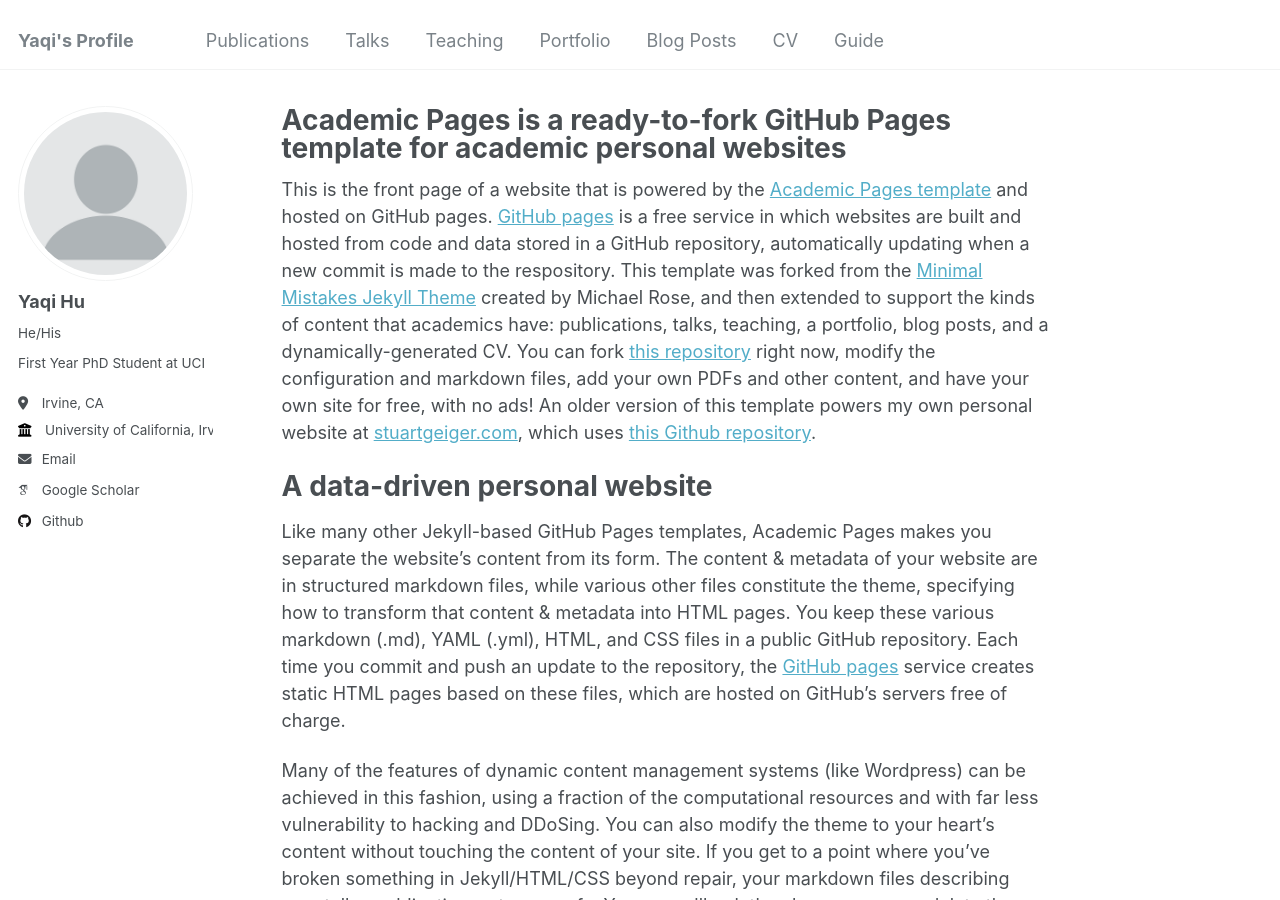
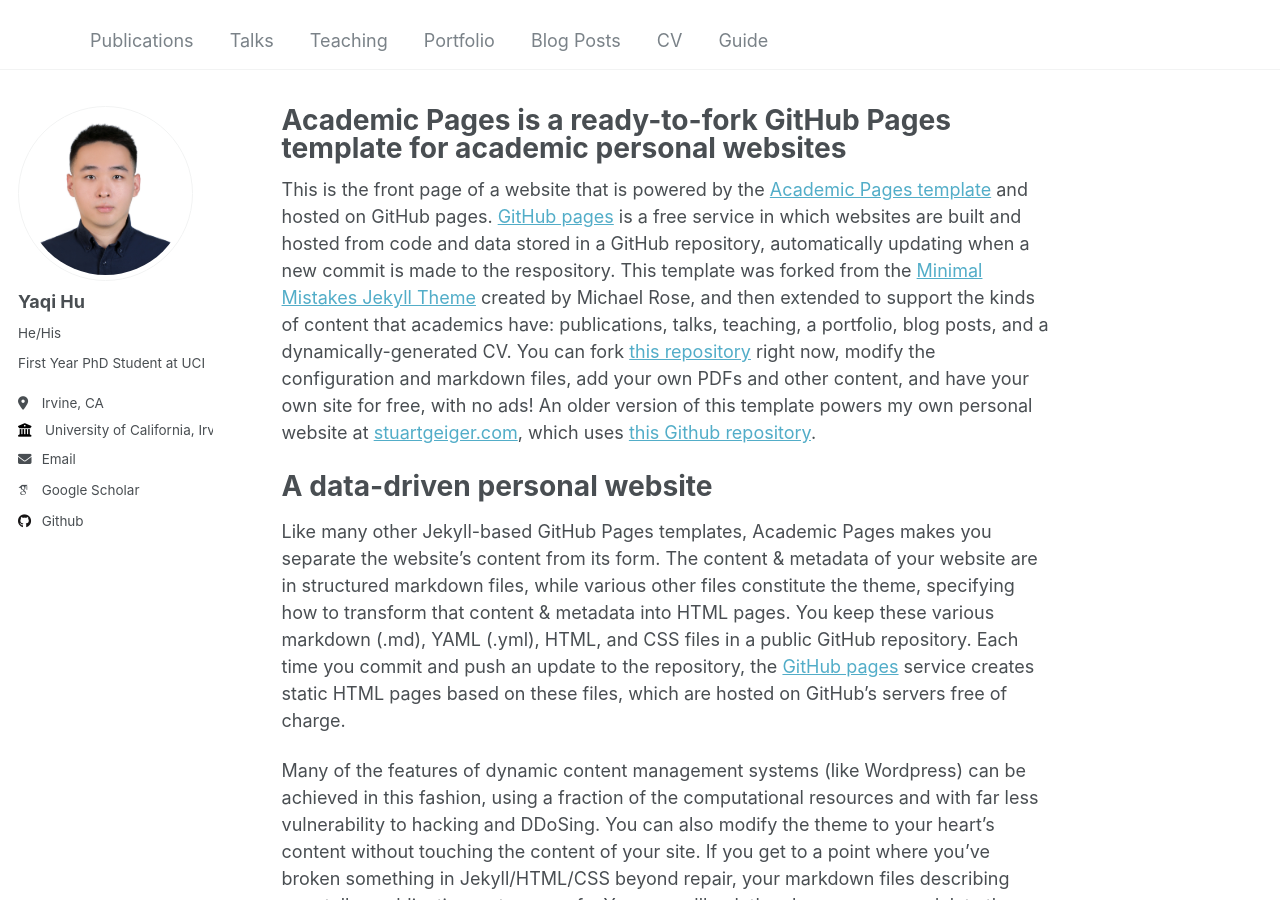
Before and after one commit to YaqiHu23/YaqiHu23.github.io, a Jekyll site: the page built from _pages/about.md, in a window 1280 px wide and 900 px high. Built offline with Jekyll 4.4.1, drawn with Linux system fonts in a browser that asks for light colours; some web fonts are replaced.

Commit message:
version_0.1

```diff
--- a/_config.yml
+++ b/_config.yml
@@ -8,7 +8,7 @@
 
 # Basic Site Settings
 locale                   : "en-US"
-title                    : "Yaqi's Profile"
+title                    : ""
 title_separator          : "-"
 name                     : &name "Yaqi's Profile"
 description              : &description "personal description"
@@ -23,7 +23,7 @@ author:
   # Biographic information
   avatar           : "profile.png"
   name             : "Yaqi Hu"
-  pronouns         : "He/His"# example: "she/her"
+  pronouns         : "He/His" # example: "she/her"
   bio              : "First Year PhD Student at UCI"
   location         : "Irvine, CA"
   employer         : "University of California, Irvine"
```
Also changed, not shown: images/profile.png.
